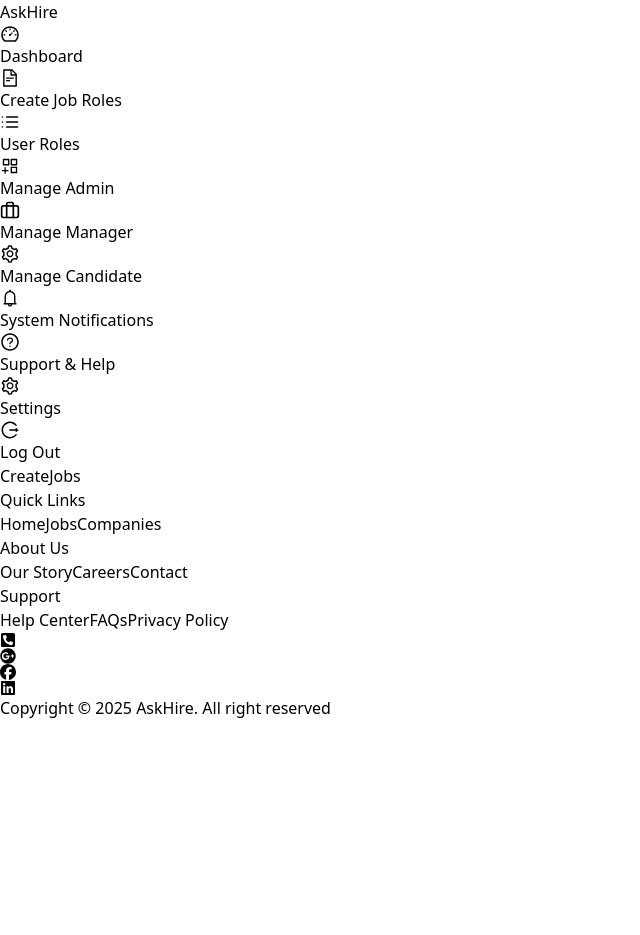
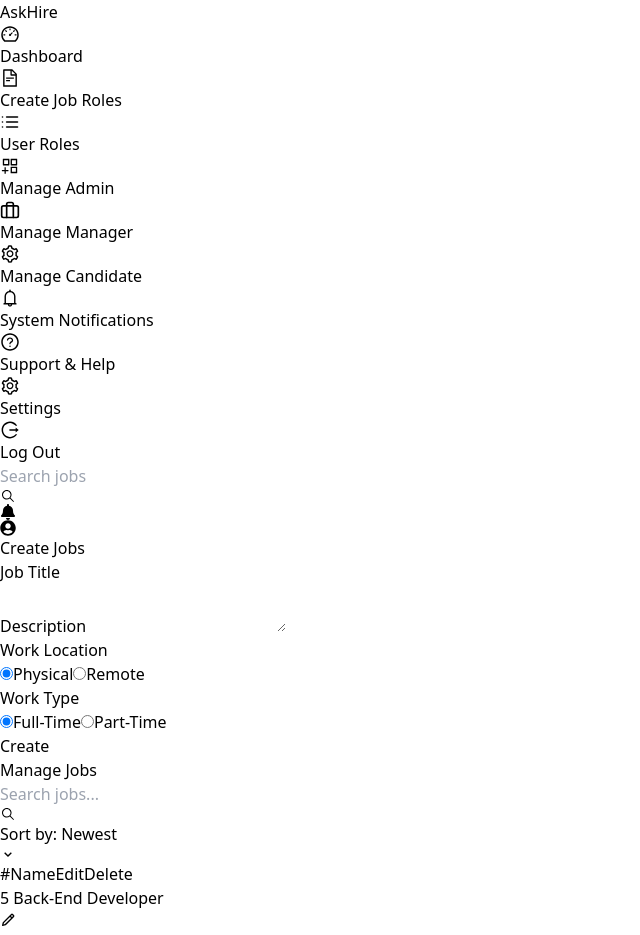
Before and after one commit to AskHire/AskHire-Frontend, a React (Vite) app: page /admin/CreateJobs in a window 1280 px wide. Shown: the top 935 px of the page, without its empty margins (0-640 px from the left). Before the commit the page ends 800 px from the top, so only its background shows below. Built offline with nearby package versions, Linux system fonts and the light colour scheme.

Commit message:
create jobs

```diff
--- /dev/null
+++ b/src/components/AdminHeader.jsx
@@ -0,0 +1,22 @@
+import React from 'react';
+import { IoIosSearch } from "react-icons/io";
+import {FaUserCircle, FaBell} from "react-icons/fa";
+
+export default function AdminHeader() {
+  return (
+    <div className="flex items-center justify-between">
+            <div className="relative w-full max-w-lg">
+              <input
+                type="text"
+                placeholder="Search jobs"
+                className="w-full p-2 pl-10 border border-gray-300 shadow-xl rounded-3xl"
+              />
+              <IoIosSearch className="absolute text-gray-600 transform -translate-y-1/2 left-3 top-1/2" />
+            </div>
+            <div className="flex space-x-8">
+              <FaBell className="text-2xl text-black" />
+              <FaUserCircle className="text-2xl text-black" />
+            </div>
+          </div>
+  )
+}
--- a/src/pages/Admin/AdminDashboard.jsx
+++ b/src/pages/Admin/AdminDashboard.jsx
@@ -1,29 +1,16 @@
-import { FaUsers, FaUserCircle, FaSuitcase, FaChartPie, FaBell, FaBriefcase } from "react-icons/fa";
+import { FaUsers,  FaBriefcase } from "react-icons/fa";
 import { FaUserTie } from "react-icons/fa6";
 import { RiFileUserFill } from "react-icons/ri";
 import BarChart from "../../components/AdminDb/BarChart";
 import Interviews from "../../components/AdminDb/Interviews";
-import { IoIosSearch } from "react-icons/io";
 import PieChart from "../../components/AdminDb/PieChart";
+import AdminHeader from "../../components/AdminHeader";
 
 export default function Dashboard() {
   return (
     <div className="flex-1 p-6">
-      {/* Header */}
-      <div className="flex items-center justify-between">
-        <div className="relative w-full max-w-lg">
-          <input
-            type="text"
-            placeholder="Search jobs"
-            className="w-full p-2 pl-10 border border-gray-300 shadow-xl rounded-3xl"
-          />
-          <IoIosSearch className="absolute text-gray-600 transform -translate-y-1/2 left-3 top-1/2" />
-        </div>
-        <div className="flex space-x-8">
-          <FaBell className="text-2xl text-black" />
-          <FaUserCircle className="text-2xl text-black" />
-        </div>
-      </div>
+      {/* Admin Header */}
+        <AdminHeader/>
 
       {/* Admin Dashboard */}
       <div>
--- a/src/pages/Admin/CreateJobs.jsx
+++ b/src/pages/Admin/CreateJobs.jsx
@@ -1,9 +1,203 @@
-import React from 'react'
+import React, { useState, useRef } from "react";
+import AdminHeader from "../../components/AdminHeader";
+import { BiPencil, BiTrash, BiChevronDown } from "react-icons/bi";
+import { IoIosSearch } from "react-icons/io";
 
-const CreateJobs = () => {
+export default function CreateJobs() {
+  const [jobs, setJobs] = useState([
+    { id: 1, title: "Software Engineer", createdAt: new Date(2023, 5, 1) },
+    { id: 2, title: "Data Scientist", createdAt: new Date(2023, 6, 15) },
+    { id: 3, title: "UI/UX Engineer", createdAt: new Date(2023, 7, 10) },
+    { id: 4, title: "Full Stack Developer", createdAt: new Date(2023, 8, 5) },
+    { id: 5, title: "Back-End Developer", createdAt: new Date(2023, 9, 20) },
+  ]);
+
+  const [newJob, setNewJob] = useState({ title: "", description: "", location: "Physical", type: "Full-Time" });
+  const [sortOrder, setSortOrder] = useState("Newest");
+  const [searchQuery, setSearchQuery] = useState("");
+  const [dropdownOpen, setDropdownOpen] = useState(false);
+  const dropdownRef = useRef(null);
+
+  // Handle job creation
+  const handleCreateJob = () => {
+    if (newJob.title.trim()) {
+      setJobs([...jobs, { id: jobs.length + 1, title: newJob.title, createdAt: new Date() }]);
+      setNewJob({ title: "", description: "", location: "Physical", type: "Full-Time" });
+    }
+  };
+
+  // Handle job deletion
+  const handleDeleteJob = (id) => {
+    setJobs(jobs.filter((job) => job.id !== id));
+  };
+
+  // Sort jobs
+  const sortedJobs = [...jobs].sort((a, b) => (sortOrder === "Newest" ? b.createdAt - a.createdAt : a.createdAt - b.createdAt));
+
+  // Filter jobs based on search query
+  const filteredJobs = sortedJobs.filter((job) => job.title.toLowerCase().includes(searchQuery.toLowerCase()));
+
+  // Toggle dropdown
+  const toggleDropdown = () => {
+    setDropdownOpen(!dropdownOpen);
+  };
+
+  // Close dropdown when clicking outside
+  const handleClickOutside = (event) => {
+    if (dropdownRef.current && !dropdownRef.current.contains(event.target)) {
+      setDropdownOpen(false);
+    }
+  };
+
+  document.addEventListener("mousedown", handleClickOutside);
+
   return (
-    <div>CreateJobs</div>
-  )
+    <div className="flex-1 p-6">
+      {/* Header */}
+      <AdminHeader />
+
+      {/* Create Job Section */}
+      <h1 className="mt-8 text-3xl font-bold">Create Jobs</h1>
+      <div className="p-8 mt-8 bg-white shadow-md rounded-xl">
+        <div className="space-y-4">
+          {/* Job Title */}
+          <div className="font-semibold">
+            Job Title
+            <input
+              type="text"
+              className="w-full px-3 py-2 border rounded-md"
+              value={newJob.title}
+              onChange={(e) => setNewJob({ ...newJob, title: e.target.value })}
+            />
+          </div>
+
+          {/* Description */}
+          <div className="font-semibold">
+            Description
+            <textarea
+              className="w-full px-3 py-2 border rounded-md"
+              value={newJob.description}
+              onChange={(e) => setNewJob({ ...newJob, description: e.target.value })}
+            />
+          </div>
+
+          {/* Work Location */}
+          <div className="flex items-center gap-4">
+            <div className="font-semibold">Work Location</div>
+            <label className="flex items-center mr-9">
+              <input
+                type="radio"
+                name="location"
+                value="Physical"
+                checked={newJob.location === "Physical"}
+                onChange={(e) => setNewJob({ ...newJob, location: e.target.value })}
+                className="mr-2"
+              />
+              Physical
+            </label>
+            <label className="flex items-center">
+              <input
+                type="radio"
+                name="location"
+                value="Remote"
+                checked={newJob.location === "Remote"}
+                onChange={(e) => setNewJob({ ...newJob, location: e.target.value })}
+                className="mr-2"
+              />
+              Remote
+            </label>
+          </div>
+
+          {/* Work Type */}
+          <div className="flex items-center gap-4">
+            <div className="font-semibold pr-7">Work Type</div>
+            <label className="flex items-center mr-6">
+              <input
+                type="radio"
+                name="type"
+                value="Full-Time"
+                checked={newJob.type === "Full-Time"}
+                onChange={(e) => setNewJob({ ...newJob, type: e.target.value })}
+                className="mr-2"
+              />
+              Full-Time
+            </label>
+            <label className="flex items-center">
+              <input
+                type="radio"
+                name="type"
+                value="Part-Time"
+                checked={newJob.type === "Part-Time"}
+                onChange={(e) => setNewJob({ ...newJob, type: e.target.value })}
+                className="mr-2"
+              />
+              Part-Time
+            </label>
+          </div>
+
+          {/* Create Job Button */}
+          <div className="flex justify-end">
+            <button onClick={handleCreateJob} className="px-4 py-2 text-white transition bg-blue-600 rounded-md hover:bg-blue-700">
+              Create
+            </button>
+          </div>
+        </div>
+      </div>
+
+      {/* Manage Jobs Section */}
+      <h1 className="mt-8 text-3xl font-bold">Manage Jobs</h1>
+      <div className="mt-4">
+        <div className="flex items-center justify-end gap-3 mb-4">
+          {/* Search Input */}
+          <div className="relative">
+            <input
+              type="text"
+              placeholder="Search jobs..."
+              className="w-64 px-8 py-2 border rounded-xl"
+              value={searchQuery}
+              onChange={(e) => setSearchQuery(e.target.value)}
+            />
+            <IoIosSearch className="absolute w-5 h-5 text-gray-900 transform -translate-y-1/2 left-3 top-1/2" />
+          </div>
+
+          {/* Sort Dropdown */}
+          <div className="relative" ref={dropdownRef}>
+            <button onClick={toggleDropdown} className="flex items-center px-3 py-2 bg-gray-200 border rounded-md">
+              Sort by: {sortOrder} <BiChevronDown className="ml-2" />
+            </button>
+
+            {dropdownOpen && (
+              <div className="absolute right-0 w-32 mt-2 bg-white border rounded-md shadow-md">
+                <button className="w-full px-3 py-2 text-left hover:bg-gray-100" onClick={() => { setSortOrder("Newest"); setDropdownOpen(false); }}>Newest</button>
+                <button className="w-full px-3 py-2 text-left hover:bg-gray-100" onClick={() => { setSortOrder("Oldest"); setDropdownOpen(false); }}>Oldest</button>
+              </div>
+            )}
+          </div>
+        </div>
+
+        {/* Job List */}
+        <div className="grid grid-cols-12 p-3 font-semibold">
+            <span className="col-span-1">#</span>
+            <span className="col-span-7">Name</span>
+            <span className="col-span-2 text-right">Edit</span>
+            <span className="col-span-2 text-right">Delete</span>
+          </div>
+          <ul className="space-y-2">
+          {filteredJobs.map((job) => (
+            <div key={job.id} className="grid items-center justify-between grid-cols-12 p-3 rounded-md bg-gray-50">
+              <span className="col-span-1" >{job.id} </span>
+              <span className="col-span-7">{job.title}</span>
+              <div className="col-span-2 text-right">
+                <button className="col-span-2 p-2 text-right text-blue-600 hover:text-blue-800"><BiPencil className="w-5 h-5" /></button>
+                  </div>
+                  <div className="col-span-2 text-right">
+                <button onClick={() => handleDeleteJob(job.id)} className="col-span-2 p-2 text-right text-red-600 hover:text-red-800"><BiTrash className="w-5 h-5" /></button>
+              </div>
+            </div>
+          ))}
+        </ul>
+
+      </div>
+    </div>
+  );
 }
-
-export default CreateJobs
--- a/src/pages/Admin/UserRoles.jsx
+++ b/src/pages/Admin/UserRoles.jsx
@@ -1,8 +1,16 @@
 import React from 'react'
+import AdminHeader from '../../components/AdminHeader'
 
 const UserRoles = () => {
   return (
-    <div>UserRoles</div>
+    <div className="flex-1 p-6">
+      {/* Header */}
+      <AdminHeader />
+
+      {/* User Roles Section */}
+      <h1 className="mt-8 text-3xl font-bold">User Roles</h1>
+
+    </div>
   )
 }
 
```
Also changed, not shown: package.json (+4 -6 lines), 1 other file (tests, documents, lock files or other folders).
